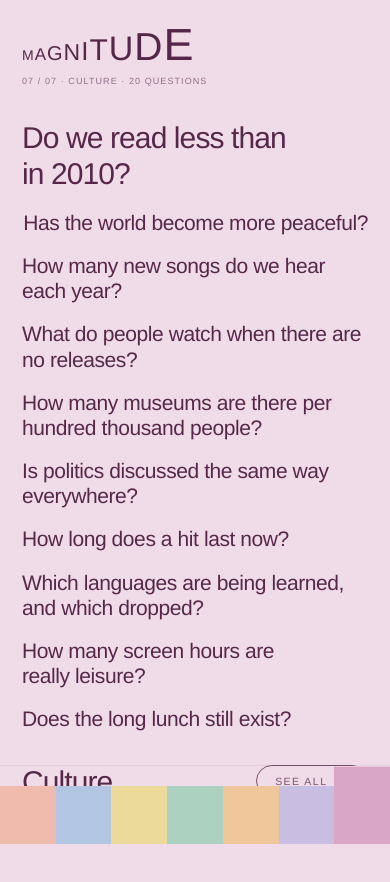
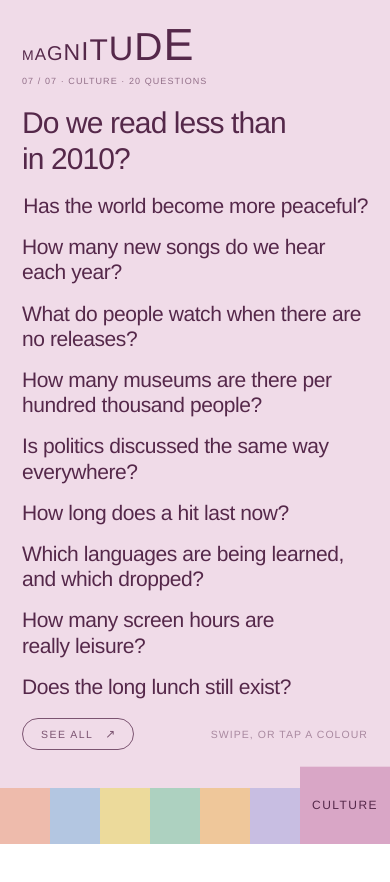
Before and after one commit to aleetreny/Magnitude, an Astro site: page /Magnitude/culture in a window 390 px wide. After the commit the page ends 844 px from the top, so only its background shows below. Built offline with nearby package versions, Linux system fonts and the light colour scheme; Astro itself is replaced by a stand-in of ours.

Commit message:
Put the category name on its own tab, and fix the swipe
Four things you found, three of them mine.

The floating line above the bar was a box-shadow I added to separate it from
the page. It separated nothing and read as a stray rule. Gone — the colour is
the edge.

The bar overlapped the questions. I had called that correct behaviour for a
fixed bar over scrolling content, and left it. It looked broken, which means it
was: the wall's own rule is that it never scrolls, and on a phone I had let it.
It does not any more. The shell reserves the bar's height and the script drops
the questions that will not fit rather than scaling 21px type down, so a phone
shows five or ten depending on its height and nothing can pass underneath.

The swipe never fired. The handler skipped any gesture that began on a link,
which is sound on a desktop and useless on a phone, where the wall is almost
entirely links. It now tracks every pointer except the bar's own, and cancels
the click when a gesture turned out to be a swipe, so swiping across a question
does not also open it. Verified with real touch events rather than synthetic
ones, which is what hid the bug the first time.

The active tab now carries its own name and widens to fit it while the other
six share what is left — the same morph as the desktop stack, turned on its
side. That retires the separate name in the footer. On a 320px screen the tab
narrows and its label drops a point so the other six still clear 40px.

Also: the archive's rows were cramped. Taller rows, a real gap under each
question, looser leading.

```diff
--- a/src/components/Bands.astro
+++ b/src/components/Bands.astro
@@ -96,10 +96,9 @@ const activeIndex = categoryIndex(active);
   }
 
   /* Phones: the stack turns ninety degrees and sits along the bottom edge,
-     where a thumb actually reaches. Seven equal keys across the width give a
-     56×58px target each — the sliver version was 8px wide and unhittable. The
-     active one rises above the rest; the names live in the accessibility tree
-     and, full size, in the footer directly above the bar. */
+     where a thumb reaches. The active tab widens to carry its own name and the
+     other six share what is left — the same morph as the desktop stack, turned
+     on its side. No rule above the bar: the colour is the edge. */
   @media (max-width: 720px) {
     .bands {
       right: 0;
@@ -109,31 +108,54 @@ const activeIndex = categoryIndex(active);
       height: calc(var(--band-bar) + env(safe-area-inset-bottom, 0px));
       align-items: flex-end;
       padding-bottom: env(safe-area-inset-bottom, 0px);
-      box-shadow: 0 -1px 0 rgba(22, 24, 26, 0.06);
     }
 
     .band {
       flex: 1 1 0;
       width: auto;
-      height: 58px;
+      height: 56px;
       transition:
+        flex-grow var(--sweep) var(--ease),
+        flex-basis var(--sweep) var(--ease),
         height var(--sweep) var(--ease),
         box-shadow 600ms ease;
     }
 
     .band[aria-current='page'] {
+      flex: 0 0 auto;
       width: auto;
+      min-width: 88px;
       height: var(--band-bar);
+      padding: 0 12px;
       box-shadow: inset 0 1px 0 rgba(255, 255, 255, 0.4);
     }
 
+    /* The name is the tab, so it lies along it rather than down it. */
     .band-label {
-      position: absolute;
-      width: 1px;
-      height: 1px;
-      overflow: hidden;
-      clip-path: inset(50%);
-      white-space: nowrap;
+      writing-mode: horizontal-tb;
+      font-size: 0;
+      letter-spacing: 0;
+      transition:
+        font-size var(--sweep) var(--ease),
+        letter-spacing var(--sweep) var(--ease);
+    }
+
+    .band[aria-current='page'] .band-label {
+      font-size: 12px;
+      letter-spacing: 0.12em;
+    }
+  }
+
+  /* The smallest phones: every millimetre the active tab gives back is width
+     the other six need to stay hittable. */
+  @media (max-width: 360px) {
+    .band[aria-current='page'] {
+      min-width: 78px;
+      padding: 0 9px;
+    }
+    .band[aria-current='page'] .band-label {
+      font-size: 11px;
+      letter-spacing: 0.08em;
     }
   }
 </style>
--- a/src/components/Wall.astro
+++ b/src/components/Wall.astro
@@ -24,7 +24,7 @@ const hud = (c: (typeof data)[number]) =>
   <ol class="wall" data-wall>
     {
       slots.map((q, i) => (
-        <li class="slot run" data-slot={i} hidden={!q}>
+<li class="slot run" data-slot={i} data-filled={q ? '1' : '0'} hidden={!q}>
           <a class="q" href={q?.href}>
             {q?.question}
           </a>
@@ -35,9 +35,6 @@ const hud = (c: (typeof data)[number]) =>
 </div>
 
 <footer class="foot">
-  {/* On a phone the bands sit along the bottom edge as bare colour, so the
-      name of the category you are on belongs here, right above them. */}
-  <p class="here" data-cat-name aria-hidden="true">{current.name}</p>
   <a class="pill" data-archive href={current.archiveHref}>
     <span>See all</span><span class="arrow">↗</span>
   </a>
@@ -245,16 +242,6 @@ const hud = (c: (typeof data)[number]) =>
     display: none;
   }
 
-  /* The category name only appears where the bands stop carrying it. */
-  .here {
-    display: none;
-    margin: 0;
-    font-family: var(--display);
-    font-weight: 400;
-    font-size: 30px;
-    line-height: 1;
-    letter-spacing: -0.03em;
-  }
 
   /* Phones: the 12-column wall has nowhere to go, so it becomes a plain
      scrolling column. Everything else — colours, bands, sweep — is unchanged. */
@@ -270,15 +257,16 @@ const hud = (c: (typeof data)[number]) =>
       letter-spacing: 0.12em;
     }
     .stage {
-      display: block;
-      overflow: visible;
-      padding-top: 4vh;
-      padding-bottom: 4vh;
+      /* Still the fit-to-height stage; only the grid inside it changes. */
+      padding-top: 2.4vh;
+      padding-bottom: 2.4vh;
     }
     .wall {
       display: flex;
       flex-direction: column;
-      gap: 18px;
+      gap: 16px;
+      /* Never scaled on a phone: shrinking 21px type is worse than showing
+         fewer questions, so the script hides what will not fit instead. */
       transform: none !important;
     }
     .slot {
@@ -295,21 +283,11 @@ const hud = (c: (typeof data)[number]) =>
       letter-spacing: -0.03em !important;
     }
     .foot {
-      display: grid;
-      grid-template-columns: 1fr auto;
-      align-items: end;
-      gap: 10px 14px;
-      /* Clear of the band bar, whatever the phone's home indicator adds. */
-      padding-bottom: calc(var(--band-bar) + 18px + env(safe-area-inset-bottom, 0px));
-    }
-    .here {
-      display: block;
-    }
-    .foot .pill {
-      justify-self: end;
-    }
-    .hint {
-      grid-column: 1 / -1;
+      display: flex;
+      align-items: center;
+      justify-content: space-between;
+      gap: 14px;
+      padding-bottom: 16px;
     }
     .hint-wide {
       display: none;
--- a/src/layouts/Shell.astro
+++ b/src/layouts/Shell.astro
@@ -129,18 +129,14 @@ const canonical = new URL(Astro.url.pathname, Astro.site);
     }
   }
 
-  /* Phones: the wall gives up its fixed stage and scrolls like a normal page. */
+  /* Phones keep the wall's central rule: it never scrolls. The shell reserves
+     the band bar's height, so no question can ever pass under it — the wall
+     simply shows as many questions as the screen has room for. */
   @media (max-width: 720px) {
-    html[data-variant='wall'],
-    html[data-variant='wall'] body {
-      height: auto;
-      overflow: visible;
-    }
     html[data-variant='wall'] .shell {
-      position: static;
-      min-height: 100vh;
-      /* Vertical scrolling stays with the browser; sideways is the switcher's. */
-      touch-action: pan-y;
+      padding-bottom: calc(var(--band-bar) + env(safe-area-inset-bottom, 0px));
+      /* Sideways belongs to the switcher; there is nothing to scroll. */
+      touch-action: none;
       user-select: auto;
       cursor: auto;
     }
--- a/src/scripts/wall.ts
+++ b/src/scripts/wall.ts
@@ -60,7 +60,6 @@ export function initWall() {
   const stage = document.querySelector<HTMLElement>('[data-stage]');
   const wall = document.querySelector<HTMLElement>('[data-wall]');
   const hud = document.querySelector<HTMLElement>('[data-hud]');
-  const catName = document.querySelector<HTMLElement>('[data-cat-name]');
   const archive = document.querySelector<HTMLAnchorElement>('[data-archive]');
   const sweep = document.querySelector<HTMLElement>('[data-sweep]');
   const ring = document.querySelector<HTMLElement>('[data-sweep-ring]');
@@ -73,13 +72,26 @@ export function initWall() {
   let current = Number(nav.dataset.active ?? 0);
   let busy = false;
 
-  /** Scale the wall down until it fits the stage — it must never scroll. */
+  /** The wall never scrolls. On a wide screen it scales to fit; on a phone,
+   *  where shrinking 21px type would be worse than showing less, it drops the
+   *  questions that do not fit. Either way nothing runs past the stage. */
   function fit() {
     if (!stage || !wall) return;
     if (narrow()) {
       wall.style.transform = '';
+      for (const slot of slots) slot.hidden = slot.dataset.filled !== '1';
+      const avail = stage.clientHeight;
+      const gap = parseFloat(getComputedStyle(wall).rowGap || '0') || 0;
+      let used = 0;
+      for (const slot of slots) {
+        if (slot.hidden) continue;
+        const need = slot.offsetHeight + (used ? gap : 0);
+        if (used + need > avail) slot.hidden = true;
+        else used += need;
+      }
       return;
     }
+    for (const slot of slots) slot.hidden = slot.dataset.filled !== '1';
     wall.style.transform = 'none';
     const avail = stage.clientHeight - 2;
     const need = wall.scrollHeight;
@@ -116,6 +128,7 @@ export function initWall() {
 
     slots.forEach((slot, n) => {
       const q = cat.questions[n];
+      slot.dataset.filled = q ? '1' : '0';
       slot.hidden = !q;
       const link = slot.querySelector('a');
       if (!link) return;
@@ -129,7 +142,6 @@ export function initWall() {
       hud.textContent = `${String(cat.index + 1).padStart(2, '0')} / ${String(cats!.length).padStart(2, '0')} · ${cat.name} · ${cat.total} questions`;
       restart(hud);
     }
-    if (catName) catName.textContent = cat.name;
     if (archive) archive.href = cat.archiveHref;
 
     document.title = `${cat.name} — MAGNITUDE`;
@@ -180,8 +192,10 @@ export function initWall() {
   let fromY: number | null = null;
   let dragged = false;
   document.addEventListener('pointerdown', (e) => {
-    // The bands handle their own taps; links keep working as links.
-    if ((e.target as Element | null)?.closest('a')) return;
+    // The bands are their own control; everything else on the wall — questions
+    // included — is fair game for a swipe, or there would be almost nowhere on
+    // a phone left to start one.
+    if ((e.target as Element | null)?.closest('[data-bands]')) return;
     fromX = e.clientX;
     fromY = e.clientY;
     dragged = false;
@@ -211,6 +225,18 @@ export function initWall() {
   document.addEventListener('pointerup', endDrag);
   document.addEventListener('pointercancel', endDrag);
 
+  // A swipe that started on a question must not also open it.
+  document.addEventListener(
+    'click',
+    (e) => {
+      if (!dragged) return;
+      e.preventDefault();
+      e.stopPropagation();
+      dragged = false;
+    },
+    true,
+  );
+
   window.addEventListener('popstate', () => {
     const id = location.pathname.replace(/\/+$/, '').split('/').pop();
     const i = cats.findIndex((c) => c.id === id);
```
Also changed, not shown: src/pages/[category]/all.astro (+10 -4 lines).
